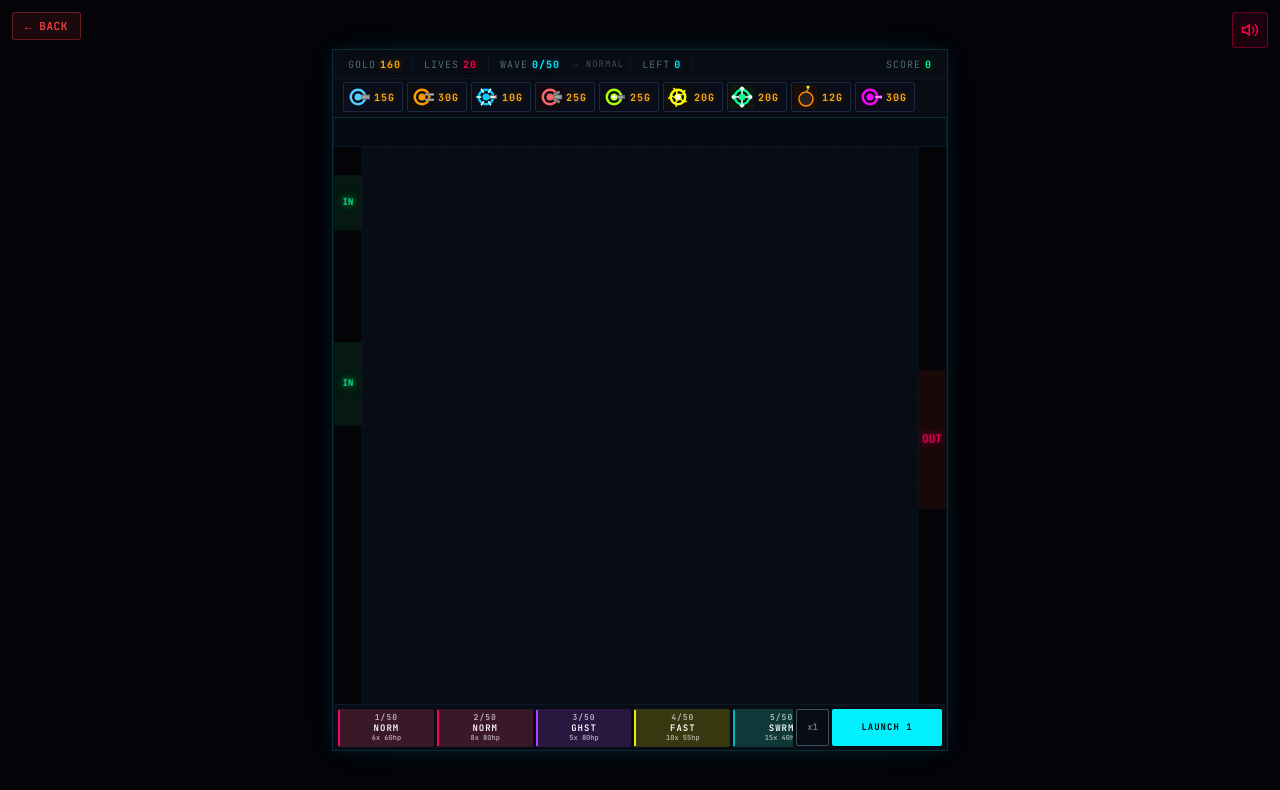
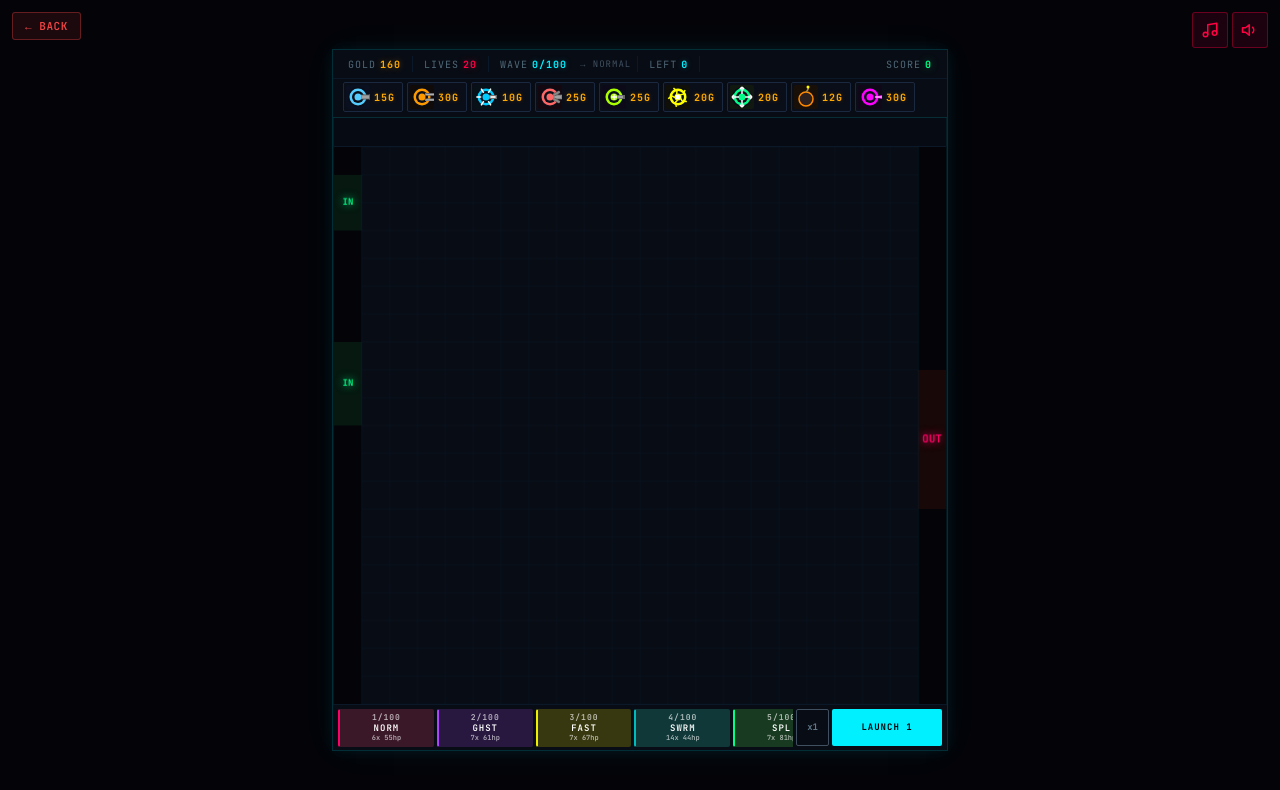
Before and after one commit to yulcorakayul/invasion, a website: page index.html in a window 1280 px wide. Both pictures are taken after a click on the button "SOLO". Drawn offline with Linux system fonts and the light colour scheme; animation ran at ten frames a second.

Commit message:
feat: dual mute buttons, 100 solo waves, audit fixes (v136)
- Split mute into music + SFX with independent controls
- 100 exponentially scaling waves for solo mode (ranked stays 50)
- Fix crash on mixed-type wave display
- IP-based anti-self-matching for ranked
- Remove dead CSS, fix #logged-elo style

Co-Authored-By: Claude Opus 4.6 <noreply@anthropic.com>

```diff
--- a/game.js
+++ b/game.js
@@ -188,64 +188,93 @@ const ENEMY_TYPES = {
     boss_regen:    { speed: 0.5, color: '#1a3', stroke: '#3c5', reward: 24,  label: 'Boss Rgn',   scale: 1.7, regenRate: 0.05, pts: 7 },
 };
 
-const WAVES = [
+const WAVES_RANKED = [
     // --- Early (1-10) ---
-    { count: 6,  hp: 60,    type: 'normal' },        // 1   totalHP: 360
-    { count: 8,  hp: 80,    type: 'normal' },        // 2   totalHP: 640
-    { count: 5,  hp: 80,    type: 'ghost' },         // 3   totalHP: 400
-    { count: 10, hp: 55,    type: 'fast' },          // 4   totalHP: 550
-    { count: 15, hp: 40,    type: 'swarm' },         // 5   totalHP: 600
-    { count: 8,  hp: 100,   type: 'splitter' },      // 6   totalHP: 800+splits
-    { count: 6,  hp: 160,   type: 'shield' },        // 7   totalHP: 960
-    { count: 10, hp: 180,   type: 'normal' },        // 8   totalHP: 1800
-    { count: 2,  hp: 1600,  type: 'boss_normal' },   // 9   BOSS  totalHP: 3200
-    { count: 12, hp: 90,    type: 'stealth' },        // 10  totalHP: 1080
+    { count: 6,  hp: 60,    type: 'normal' },
+    { count: 8,  hp: 80,    type: 'normal' },
+    { count: 5,  hp: 80,    type: 'ghost' },
+    { count: 10, hp: 55,    type: 'fast' },
+    { count: 15, hp: 40,    type: 'swarm' },
+    { count: 8,  hp: 100,   type: 'splitter' },
+    { count: 6,  hp: 160,   type: 'shield' },
+    { count: 10, hp: 180,   type: 'normal' },
+    { count: 2,  hp: 1600,  type: 'boss_normal' },
+    { count: 12, hp: 90,    type: 'stealth' },
     // --- Mid-early (11-20) ---
-    { count: 8,  hp: 250,   type: 'ghost' },         // 11  totalHP: 2000
-    { count: 25, hp: 130,   type: 'swarm' },         // 12  totalHP: 3250
-    { count: 10, hp: 280,   type: 'splitter' },      // 13  totalHP: 2800+splits
-    { count: 10, hp: 340,   type: 'shield' },        // 14  totalHP: 3400
-    { count: 10, hp: 340,   type: 'regen' },          // 15  totalHP: 3400 (+regen)
-    { count: 16, hp: 220,   type: 'fast' },          // 16  totalHP: 3520
-    { count: 2,  hp: 4000,  type: 'boss_ghost' },    // 17  BOSS  totalHP: 8000
-    { count: 30, hp: 180,   type: 'swarm' },         // 18  totalHP: 5400
-    { count: 10, hp: 420,   type: 'ghost' },         // 19  totalHP: 4200
-    { count: 12, hp: 380,   type: 'splitter' },      // 20  totalHP: 4560+splits
+    { count: 8,  hp: 250,   type: 'ghost' },
+    { count: 25, hp: 130,   type: 'swarm' },
+    { count: 10, hp: 280,   type: 'splitter' },
+    { count: 10, hp: 340,   type: 'shield' },
+    { count: 10, hp: 340,   type: 'regen' },
+    { count: 16, hp: 220,   type: 'fast' },
+    { count: 2,  hp: 4000,  type: 'boss_ghost' },
+    { count: 30, hp: 180,   type: 'swarm' },
+    { count: 10, hp: 420,   type: 'ghost' },
+    { count: 12, hp: 380,   type: 'splitter' },
     // --- Mid (21-30) ---
-    { count: 14, hp: 550,   type: 'normal' },        // 21  totalHP: 7700
-    { count: 12, hp: 600,   type: 'shield' },        // 22  totalHP: 7200
-    { count: 16, hp: 220,   type: 'stealth' },        // 23  totalHP: 3520
-    { count: 32, hp: 280,   type: 'swarm' },         // 24  totalHP: 8960
-    { count: 3,  hp: 7000,  type: 'boss_fast' },     // 25  BOSS  totalHP: 21000
-    { count: 12, hp: 520,   type: 'splitter' },      // 26  totalHP: 6240+splits
-    { count: 12, hp: 650,   type: 'regen' },          // 27  totalHP: 7800 (+regen)
-    { count: 16, hp: 750,   type: 'normal' },        // 28  totalHP: 12000
-    { count: 14, hp: 720,   type: 'shield' },        // 29  totalHP: 10080
-    { count: 35, hp: 380,   type: 'swarm' },         // 30  totalHP: 13300
+    { count: 14, hp: 550,   type: 'normal' },
+    { count: 12, hp: 600,   type: 'shield' },
+    { count: 16, hp: 220,   type: 'stealth' },
+    { count: 32, hp: 280,   type: 'swarm' },
+    { count: 3,  hp: 7000,  type: 'boss_fast' },
+    { count: 12, hp: 520,   type: 'splitter' },
+    { count: 12, hp: 650,   type: 'regen' },
+    { count: 16, hp: 750,   type: 'normal' },
+    { count: 14, hp: 720,   type: 'shield' },
+    { count: 35, hp: 380,   type: 'swarm' },
     // --- Mid-late (31-40) ---
-    { count: 20, hp: 650,   type: 'fast' },          // 31  totalHP: 13000
-    { count: 14, hp: 950,   type: 'ghost' },         // 32  totalHP: 13300
-    { count: 3,  hp: 16000, type: 'boss_splitter' }, // 33  BOSS  totalHP: 48000+splits
-    { count: 14, hp: 950,   type: 'splitter' },      // 34  totalHP: 13300+splits
-    { count: 14, hp: 1200,  type: 'regen' },          // 35  totalHP: 16800 (+regen)
-    { count: 16, hp: 1300,  type: 'shield' },        // 36  totalHP: 20800
-    { count: 40, hp: 750,   type: 'swarm' },         // 37  totalHP: 30000
-    { count: 20, hp: 600,   type: 'stealth' },        // 38  totalHP: 12000
-    { count: 16, hp: 1300,  type: 'ghost' },         // 39  totalHP: 20800
-    { count: 3,  hp: 24000, type: 'boss_swarm' },    // 40  BOSS  totalHP: 72000
-    // --- Late (41-45) --- ramping up
-    { count: 18, hp: 1900,  type: 'normal' },        // 41  totalHP: 34200
-    { count: 16, hp: 1500,  type: 'splitter' },      // 42  totalHP: 24000+splits
-    { count: 18, hp: 2100,  type: 'shield' },        // 43  totalHP: 37800
-    { count: 45, hp: 1100,  type: 'swarm' },         // 44  totalHP: 49500
-    { count: 24, hp: 900,   type: 'stealth' },        // 45  totalHP: 21600
-    // --- Endgame (46-50) --- brutal
-    { count: 18, hp: 2600,  type: 'regen' },          // 46  totalHP: 46800 (+regen)
-    { count: 22, hp: 3400,  type: 'normal' },        // 47  totalHP: 74800
-    { count: 4,  hp: 55000, type: 'boss_shield' },   // 48  BOSS  totalHP: 220000
-    { count: 22, hp: 3400,  type: 'shield' },        // 49  totalHP: 74800
-    { count: 8,  hp: 50000, type: 'boss_normal', types: ['boss_normal','boss_ghost','boss_splitter','boss_fast','boss_swarm','boss_shield','boss_stealth','boss_regen'] }, // 50 ALL BOSSES
+    { count: 20, hp: 650,   type: 'fast' },
+    { count: 14, hp: 950,   type: 'ghost' },
+    { count: 3,  hp: 16000, type: 'boss_splitter' },
+    { count: 14, hp: 950,   type: 'splitter' },
+    { count: 14, hp: 1200,  type: 'regen' },
+    { count: 16, hp: 1300,  type: 'shield' },
+    { count: 40, hp: 750,   type: 'swarm' },
+    { count: 20, hp: 600,   type: 'stealth' },
+    { count: 16, hp: 1300,  type: 'ghost' },
+    { count: 3,  hp: 24000, type: 'boss_swarm' },
+    // --- Late (41-45) ---
+    { count: 18, hp: 1900,  type: 'normal' },
+    { count: 16, hp: 1500,  type: 'splitter' },
+    { count: 18, hp: 2100,  type: 'shield' },
+    { count: 45, hp: 1100,  type: 'swarm' },
+    { count: 24, hp: 900,   type: 'stealth' },
+    // --- Endgame (46-50) ---
+    { count: 18, hp: 2600,  type: 'regen' },
+    { count: 22, hp: 3400,  type: 'normal' },
+    { count: 4,  hp: 55000, type: 'boss_shield' },
+    { count: 22, hp: 3400,  type: 'shield' },
+    { count: 8,  hp: 50000, type: 'boss_normal', types: ['boss_normal','boss_ghost','boss_splitter','boss_fast','boss_swarm','boss_shield','boss_stealth','boss_regen'] },
 ];
+
+const WAVES_SOLO = (function() {
+    const regularTypes = ['normal','ghost','fast','swarm','splitter','shield','stealth','regen'];
+    const bossTypes = ['boss_normal','boss_ghost','boss_fast','boss_swarm','boss_splitter','boss_shield','boss_stealth','boss_regen'];
+    const waves = [];
+    for (let i = 1; i <= 100; i++) {
+        const isBoss = (i % 10 === 0);
+        if (isBoss) {
+            const bossIdx = Math.floor((i / 10 - 1) % bossTypes.length);
+            const bossCount = Math.min(2 + Math.floor(i / 20), 10);
+            const bossHp = Math.round(1200 * Math.pow(1.12, i));
+            if (i === 100) {
+                waves.push({ count: 10, hp: Math.round(5000 * Math.pow(1.12, 100)), type: 'boss_normal', types: bossTypes });
+            } else {
+                waves.push({ count: bossCount, hp: bossHp, type: bossTypes[bossIdx] });
+            }
+        } else {
+            const typeIdx = (i - 1) % regularTypes.length;
+            const type = regularTypes[typeIdx];
+            const isSwarm = (type === 'swarm');
+            const count = isSwarm ? Math.round(12 + i * 0.6) : Math.round(6 + i * 0.25);
+            const hp = Math.round((isSwarm ? 30 : 50) * Math.pow(1.1, i));
+            waves.push({ count, hp, type });
+        }
+    }
+    return waves;
+})();
+
+let WAVES = WAVES_SOLO;
 const SPAWN_INT = 0.7;
 
 // === STATE ===
@@ -1168,9 +1197,11 @@ function updateUI() {
 
     const wtEl = document.getElementById('v-wtype');
     if (waveActive && waveNum > 0) {
-        wtEl.textContent = '(' + ENEMY_TYPES[WAVES[waveNum - 1].type].label + ')';
+        const cw = WAVES[waveNum - 1];
+        wtEl.textContent = cw.types ? '(Mixed)' : '(' + ENEMY_TYPES[cw.type].label + ')';
     } else if (waveNum < WAVES.length) {
-        wtEl.textContent = '\u2192 ' + ENEMY_TYPES[WAVES[waveNum].type].label;
+        const nw = WAVES[waveNum];
+        wtEl.textContent = nw.types ? '\u2192 Mixed' : '\u2192 ' + ENEMY_TYPES[nw.type].label;
     } else {
         wtEl.textContent = '';
     }
@@ -2341,7 +2372,8 @@ let audioCtx = null;
 let masterGain = null;
 let musicGain = null;
 let sfxGain = null;
-let isMuted = false;
+let isMusicMuted = false;
+let isSfxMuted = false;
 let musicStarted = false;
 
 function initAudio() {
@@ -2358,13 +2390,21 @@ function initAudio() {
     sfxGain.connect(masterGain);
 }
 
-function toggleMute() {
+function toggleMusic() {
     initAudio();
-    isMuted = !isMuted;
-    masterGain.gain.setTargetAtTime(isMuted ? 0 : 1, audioCtx.currentTime, 0.05);
-    document.getElementById('mute-btn').classList.toggle('muted', isMuted);
-    document.getElementById('mute-icon-on').style.display = isMuted ? 'none' : '';
-    document.getElementById('mute-icon-off').style.display = isMuted ? '' : 'none';
+    isMusicMuted = !isMusicMuted;
+    musicGain.gain.setTargetAtTime(isMusicMuted ? 0 : 0.25, audioCtx.currentTime, 0.05);
+    document.getElementById('mute-music').classList.toggle('muted', isMusicMuted);
+    if (!musicStarted) { startMusic(); musicStarted = true; }
+}
+
+function toggleSfx() {
+    initAudio();
+    isSfxMuted = !isSfxMuted;
+    sfxGain.gain.setTargetAtTime(isSfxMuted ? 0 : 0.5, audioCtx.currentTime, 0.05);
+    document.getElementById('mute-sfx').classList.toggle('muted', isSfxMuted);
+    document.getElementById('sfx-icon-on').style.display = isSfxMuted ? 'none' : '';
+    document.getElementById('sfx-icon-off').style.display = isSfxMuted ? '' : 'none';
     if (!musicStarted) { startMusic(); musicStarted = true; }
 }
 
@@ -2654,6 +2694,8 @@ function toggleSpeed() {
 function menuStartSolo() {
     isDuel = false;
     isMulti = false;
+    WAVES = WAVES_SOLO;
+    document.getElementById('wave').textContent = '0/' + WAVES.length;
     document.getElementById('menu-overlay').style.display = 'none';
     document.getElementById('speed-btn').style.display = '';
 }
@@ -3014,6 +3056,8 @@ function setupConnection() {
 
 function startDuel() {
     isDuel = true;
+    WAVES = WAVES_RANKED;
+    document.getElementById('wave').textContent = '0/' + WAVES.length;
     duelEnded = false;
     duelResultTitle = '';
     duelResultSub = '';
@@ -3339,6 +3383,8 @@ function handleMultiJoinerMessage(data) {
 function startMultiGame(playerRoster) {
     isMulti = true;
     isDuel = false;
+    WAVES = WAVES_RANKED;
+    document.getElementById('wave').textContent = '0/' + WAVES.length;
     multiEnded = false;
     multiResultTitle = '';
     multiResultSub = '';
--- a/index.html
+++ b/index.html
@@ -100,7 +100,6 @@
             font-size: 10px;
             letter-spacing: 0.5px;
         }
-        #info .il { color: #405060; display: none; }
         #info .iv { color: #a0c0d0; margin-right: 8px; }
         #info .stat { display: inline-flex; align-items: center; gap: 3px; }
         #info .stat svg { width: 13px; height: 13px; flex-shrink: 0; }
@@ -253,7 +252,7 @@
         .auth-input:focus { border-color:#00f0ff; box-shadow:0 0 10px #00f0ff30; }
         #auth-error { color:#ff0066; font-size:9px; letter-spacing:1px; text-transform:uppercase; margin-top:8px; min-height:14px; }
         #logged-user { color:#00f0ff; font-size:11px; font-weight:700; letter-spacing:1px; margin-bottom:4px; }
-        #logged-elo { }
+        #logged-elo { color: #ff0066; }
         #ranked-status { color:#405060; font-size:9px; letter-spacing:1px; text-transform:uppercase; margin-top:10px; min-height:14px; }
         #ranked-timer { color:#00f0ff; font-size:11px; letter-spacing:2px; margin-top:4px; }
         /* ── DUEL LAYOUT ── */
@@ -269,7 +268,7 @@
         #profile-btn {
             position: fixed;
             top: 12px;
-            right: 56px;
+            right: 96px;
             z-index: 9999;
             height: 36px;
             display: none;
@@ -306,10 +305,9 @@
         .profile-stat-row:last-child { border-bottom: none; }
         .profile-stat-label { color: #405060; font-size: 10px; letter-spacing: 1px; text-transform: uppercase; }
         .profile-stat-val { color: #a0c0d0; font-size: 10px; font-weight: 700; }
-        #mute-btn {
+        .mute-btn {
             position: fixed;
             top: 12px;
-            right: 12px;
             z-index: 9999;
             width: 36px;
             height: 36px;
@@ -324,9 +322,11 @@
             transition: all 0.2s;
             padding: 0;
         }
-        #mute-btn svg { width: 18px; height: 18px; }
-        #mute-btn:hover { background: rgba(255, 0, 68, 0.2); box-shadow: 0 0 12px rgba(255, 0, 68, 0.25); }
-        #mute-btn.muted { color: #40252a; border-color: rgba(255, 0, 68, 0.15); background: rgba(255, 0, 68, 0.05); }
+        #mute-sfx { right: 12px; }
+        #mute-music { right: 52px; }
+        .mute-btn svg { width: 18px; height: 18px; }
+        .mute-btn:hover { background: rgba(255, 0, 68, 0.2); box-shadow: 0 0 12px rgba(255, 0, 68, 0.25); }
+        .mute-btn.muted { color: #40252a; border-color: rgba(255, 0, 68, 0.15); background: rgba(255, 0, 68, 0.05); }
         /* ── OPPONENT CANVAS ── */
         #opp-canvas { display:block; opacity:0.35; }
         /* ── MULTI PLAYER LIST ── */
@@ -466,9 +466,12 @@
             <button class="menu-btn-back" onclick="hideProfile()" style="margin-top:16px">&#8592; Close</button>
         </div>
     </div>
-    <button id="mute-btn" onclick="toggleMute()" title="Sound ON/OFF">
-        <svg id="mute-icon-on" viewBox="0 0 24 24" fill="none" stroke="currentColor" stroke-width="2" stroke-linecap="round" stroke-linejoin="round"><polygon points="11 5 6 9 2 9 2 15 6 15 11 19 11 5"/><path d="M19.07 4.93a10 10 0 0 1 0 14.14"/><path d="M15.54 8.46a5 5 0 0 1 0 7.07"/></svg>
-        <svg id="mute-icon-off" viewBox="0 0 24 24" fill="none" stroke="currentColor" stroke-width="2" stroke-linecap="round" stroke-linejoin="round" style="display:none"><polygon points="11 5 6 9 2 9 2 15 6 15 11 19 11 5"/><line x1="23" y1="9" x2="17" y2="15"/><line x1="17" y1="9" x2="23" y2="15"/></svg>
+    <button id="mute-music" class="mute-btn" onclick="toggleMusic()" title="Music ON/OFF">
+        <svg viewBox="0 0 24 24" fill="none" stroke="currentColor" stroke-width="2" stroke-linecap="round" stroke-linejoin="round"><path d="M9 18V5l12-2v13"/><circle cx="6" cy="18" r="3"/><circle cx="18" cy="16" r="3"/></svg>
+    </button>
+    <button id="mute-sfx" class="mute-btn" onclick="toggleSfx()" title="SFX ON/OFF">
+        <svg id="sfx-icon-on" viewBox="0 0 24 24" fill="none" stroke="currentColor" stroke-width="2" stroke-linecap="round" stroke-linejoin="round"><polygon points="11 5 6 9 2 9 2 15 6 15 11 19 11 5"/><path d="M15.54 8.46a5 5 0 0 1 0 7.07"/></svg>
+        <svg id="sfx-icon-off" viewBox="0 0 24 24" fill="none" stroke="currentColor" stroke-width="2" stroke-linecap="round" stroke-linejoin="round" style="display:none"><polygon points="11 5 6 9 2 9 2 15 6 15 11 19 11 5"/><line x1="23" y1="9" x2="17" y2="15"/><line x1="17" y1="9" x2="23" y2="15"/></svg>
     </button>
     <div id="duel-layout">
     <div id="wrap">
@@ -478,7 +481,7 @@
                 <div class="sep"></div>
                 <div class="s" id="v-lives">Lives <b id="lives">20</b></div>
                 <div class="sep"></div>
-                <div class="s" id="v-wave">Wave <b id="wave">0/50</b></div>
+                <div class="s" id="v-wave">Wave <b id="wave">0/100</b></div>
                 <span id="v-wtype"></span>
                 <div class="sep"></div>
                 <div class="s" id="v-enemies">Left <b id="enemies-left">0</b></div>
@@ -565,6 +568,6 @@
     </div>
     </div>
     <script src="https://unpkg.com/peerjs@1.5.4/dist/peerjs.min.js"></script>
-    <script src="game.js?v=135"></script>
+    <script src="game.js?v=136"></script>
 </body>
 </html>
```
